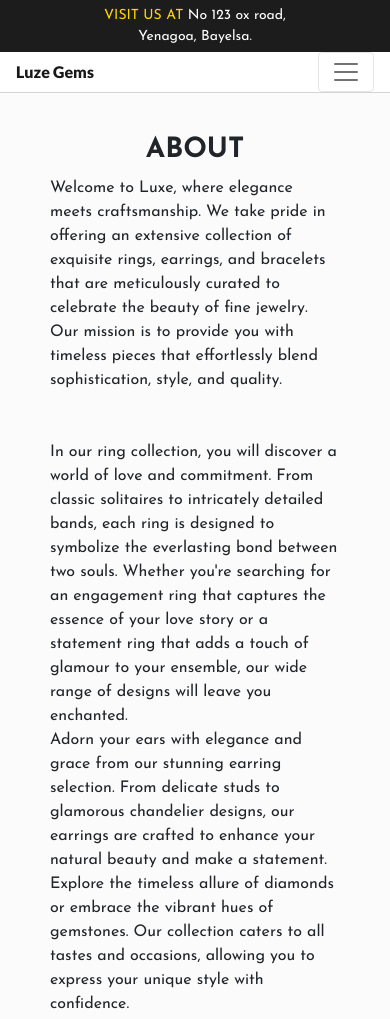
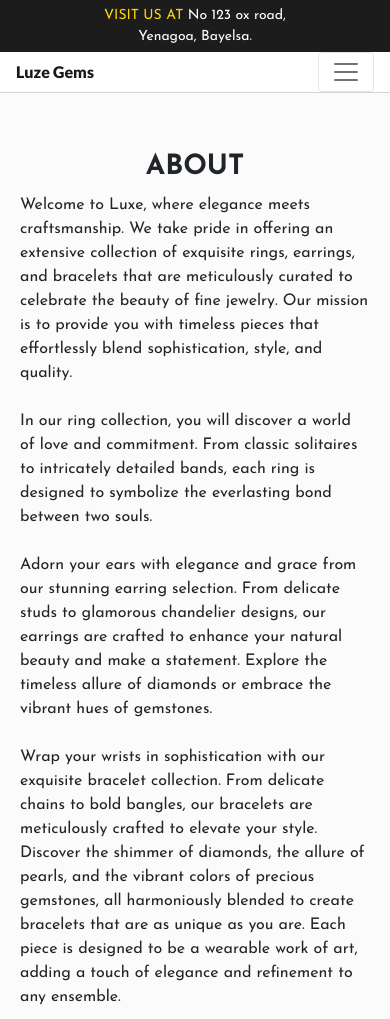
Before and after one commit to Thebuilderekes/shop, a plain HTML site: page pages/about.html in a window 390 px wide. Shown: the top 1019 px of the page. Drawn offline with nearby package versions, Linux system fonts and the light colour scheme.

Commit message:
updated colors

```diff
--- a/assets/css/about.scss
+++ b/assets/css/about.scss
@@ -12,16 +12,16 @@ header {
   .main-header {
     width: 100%;
 
-    height: 20vh;
+    height: 25vh;
 
     @media (max-width: 414px) {
-      height: 10vh;
+      height: 12vh;
     }
   }
 }
 
 main {
-  padding: 50px;
+  padding: 50px 20px;
 
   section {
     h1 {
--- a/assets/css/index.scss
+++ b/assets/css/index.scss
@@ -137,12 +137,7 @@ header {
   width: 100%;
   height: 100%;
   background: #000000;
-  background: linear-gradient(
-      90deg,
-      #000000d2 0%,
-      rgba(231, 250, 60, 0) 35%,
-      #000000 100%
-    ),
+  background: linear-gradient(90deg, #000000d2 0%, #000000bb 100%, #000000 100%),
     url(/assets/img/background-img.webp);
   background-repeat: no-repeat;
   background-position: center;
@@ -217,7 +212,7 @@ header {
 
     h1 {
       text-align: center;
-      color: GOLD;
+      color: rgb(255, 252, 52);
       font-size: 60px;
       font-weight: 700;
       padding-bottom: 2%;
--- a/pages/about.html
+++ b/pages/about.html
@@ -24,7 +24,7 @@
             </p>
           </div>
           <div class="container-fluid">
-            <a class="navbar-brand" href="#">Luze Gems</a>
+            <a class="navbar-brand" href="../index.html">Luze Gems</a>
             <button
               class="navbar-toggler"
               type="button"
@@ -82,25 +82,22 @@
           fine jewelry. Our mission is to provide you with timeless pieces that
           effortlessly blend sophistication, style, and quality.
         </p>
-        <br /><br />
+        <br />
         <p>
           In our ring collection, you will discover a world of love and
           commitment. From classic solitaires to intricately detailed bands,
           each ring is designed to symbolize the everlasting bond between two
-          souls. Whether you're searching for an engagement ring that captures
-          the essence of your love story or a statement ring that adds a touch
-          of glamour to your ensemble, our wide range of designs will leave you
-          enchanted.
+          souls.
         </p>
+        <br />
         <p>
           Adorn your ears with elegance and grace from our stunning earring
           selection. From delicate studs to glamorous chandelier designs, our
           earrings are crafted to enhance your natural beauty and make a
           statement. Explore the timeless allure of diamonds or embrace the
-          vibrant hues of gemstones. Our collection caters to all tastes and
-          occasions, allowing you to express your unique style with confidence.
+          vibrant hues of gemstones.
         </p>
-        <br /><br />
+        <br />
         <p>
           Wrap your wrists in sophistication with our exquisite bracelet
           collection. From delicate chains to bold bangles, our bracelets are
@@ -110,17 +107,14 @@
           unique as you are. Each piece is designed to be a wearable work of
           art, adding a touch of elegance and refinement to any ensemble.
         </p>
-        <br /><br />
+        <br />
         <p>
           At Luxe Gems, we understand that selecting the perfect piece of
           jewelry is a personal experience. That's why our knowledgeable and
           friendly staff are here to assist you every step of the way. Whether
           you need help finding the ideal engagement ring or advice on selecting
           a gift for a loved one, our team is dedicated to providing you with a
-          memorable and enjoyable shopping experience. We believe that every
-          piece of jewelry tells a story, and we invite you to explore our
-          collection and discover the Luxe Gems that will become cherished
-          heirlooms for generations to come.
+          memorable and enjoyable shopping experience.
         </p>
       </section>
     </main>
```
Also changed, not shown: pages/bracelets.html (+1 -1 lines), pages/earrings.html (+1 -1 lines), pages/rings.html (+5 -2 lines), assets/css/about.css, assets/css/bracelets.css, assets/css/earrings.css, assets/css/index.css, assets/css/rings.css, 5 other files.
